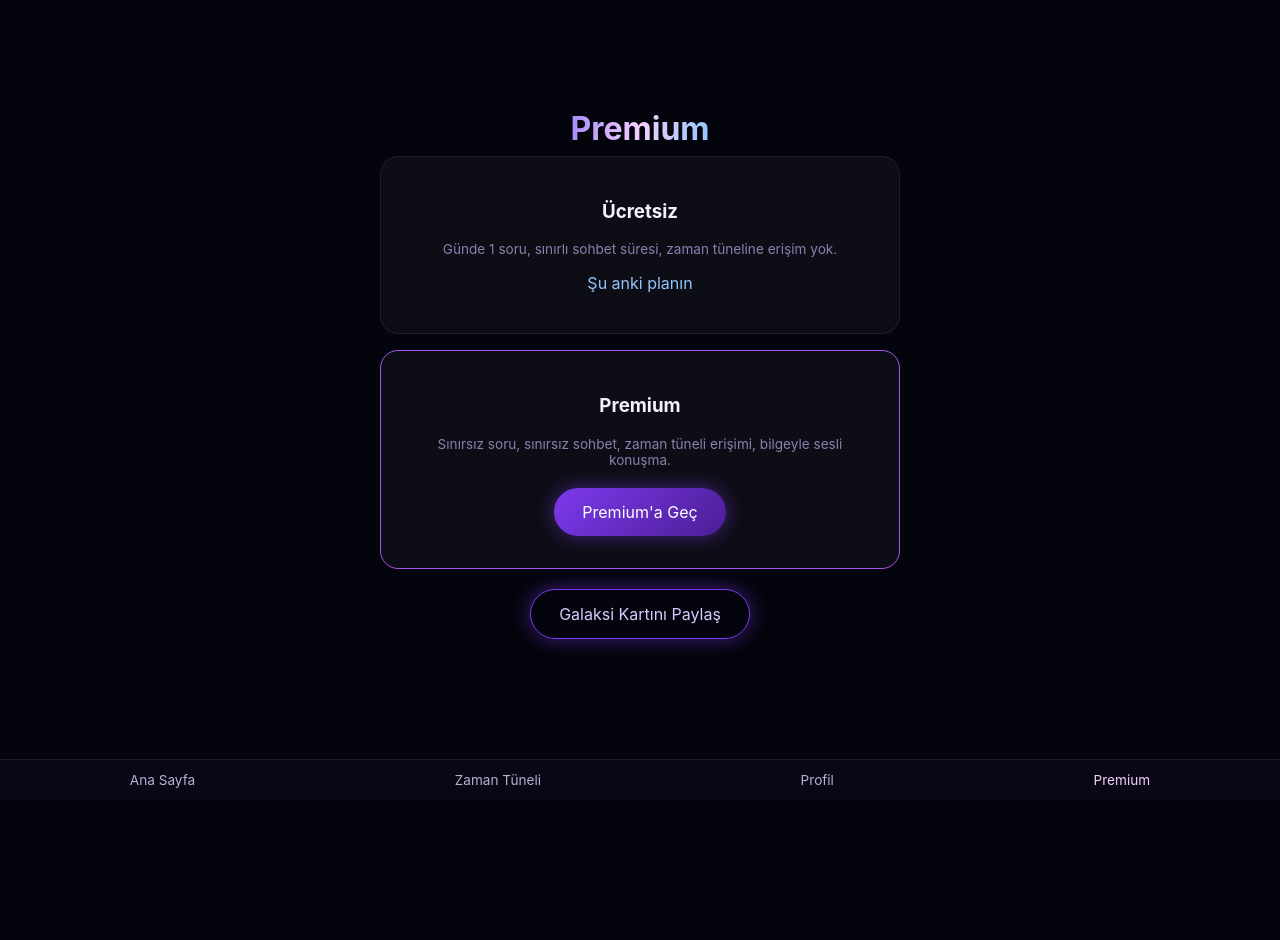
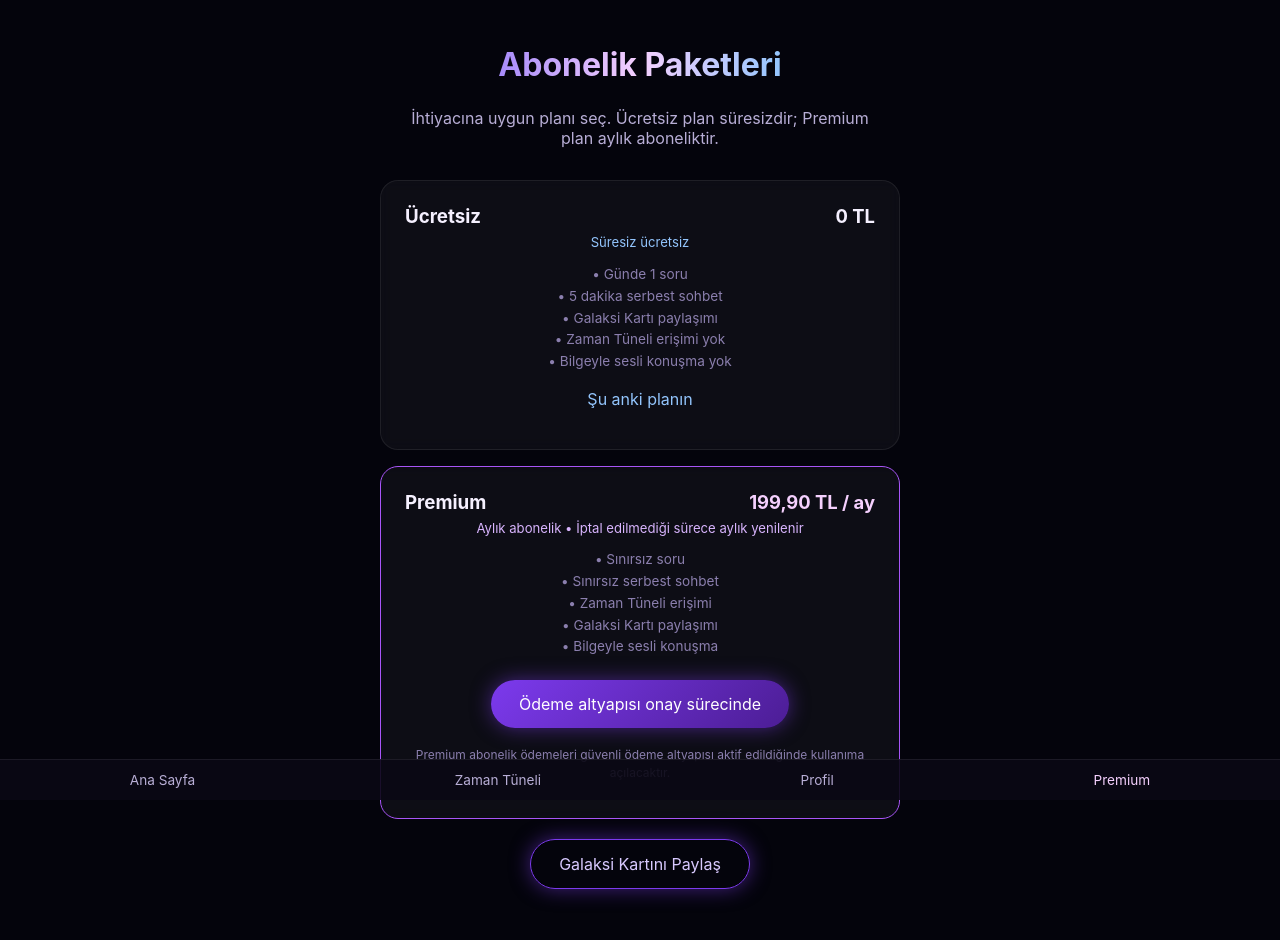
Before and after one commit to saygilicihan4-lgtm/zeka-aynasi, a Next.js app: page /abonelik in a window 1280 px wide. Shown: the top 940 px of the page. Before the commit the page ends 800 px from the top, so only its background shows below. Built offline with nearby package versions, Linux system fonts and the light colour scheme.

Commit message:
Abonelik paketleri ve fiyatları görünür hale getir

```diff
--- a/app/abonelik/page.js
+++ b/app/abonelik/page.js
@@ -15,17 +15,12 @@ export default function AbonelikSayfasi() {
 
 function AbonelikIcerik() {
   const [veri, setVeri] = useState(null);
-  const [islemde, setIslemde] = useState(false);
-  const [hataMesaji, setHataMesaji] = useState("");
   const router = useRouter();
   const parametreler = useSearchParams();
 
   useEffect(() => {
     setVeri(veriOku());
 
-    // iyzico Ödeme Formu'ndan başarılı dönüşle geldiyse premium'u işaretle.
-    // Not: Asıl doğrulama zaten app/api/subscribe/callback/route.js içinde
-    // iyzico sunucusuna sorularak yapılıyor; burada sadece arayüzü güncelliyoruz.
     if (parametreler.get("basarili") === "1") {
       veriGuncelle((mevcut) => ({ ...mevcut, premium: true }));
       setVeri(veriOku());
@@ -33,33 +28,6 @@ function AbonelikIcerik() {
   }, [parametreler]);
 
   if (!veri) return null;
-
-  async function premiumAl() {
-    setIslemde(true);
-    setHataMesaji("");
-    try {
-      const yanit = await fetch("/api/subscribe", {
-        method: "POST",
-        headers: { "Content-Type": "application/json" },
-        body: JSON.stringify({ plan: "premium" }),
-      });
-      const sonuc = await yanit.json();
-
-      if (sonuc.checkoutUrl) {
-        // Kullanıcıyı iyzico'nun güvenli ödeme sayfasına yönlendir
-        window.location.href = sonuc.checkoutUrl;
-        return;
-      }
-
-      if (sonuc.hata) {
-        setHataMesaji(sonuc.hata);
-      }
-    } catch (hata) {
-      setHataMesaji("Bağlantı sırasında bir sorun oluştu.");
-    } finally {
-      setIslemde(false);
-    }
-  }
 
   function galaksiKartiIndir() {
     const kartMetni = `${veri.galaksiAdi || "Adsız Galaksi"} — ${veri.istatistik.toplamCevap} cevap — ${new Date().toLocaleDateString()}`;
@@ -74,31 +42,56 @@ function AbonelikIcerik() {
   return (
     <div className="merkez" style={{ paddingBottom: 90 }}>
       <YildizAlani kozmikMevsim="yaz" />
-      <h1 className="baslik">Premium</h1>
+      <h1 className="baslik">Abonelik Paketleri</h1>
+      <p className="alt-baslik">
+        İhtiyacına uygun planı seç. Ücretsiz plan süresizdir; Premium plan aylık aboneliktir.
+      </p>
 
       <div className="kart" style={{ marginBottom: 16 }}>
-        <h3>{PLANLAR.ucretsiz.isim}</h3>
-        <p style={{ fontSize: "0.85rem", color: "#8b7fae" }}>
-          Günde 1 soru, sınırlı sohbet süresi, zaman tüneline erişim yok.
+        <div style={{ display: "flex", justifyContent: "space-between", gap: 12, alignItems: "baseline" }}>
+          <h3 style={{ margin: 0 }}>{PLANLAR.ucretsiz.isim}</h3>
+          <strong style={{ fontSize: "1.15rem" }}>{PLANLAR.ucretsiz.fiyatMetni}</strong>
+        </div>
+        <p style={{ fontSize: "0.82rem", color: "#93c5fd", marginTop: 6 }}>
+          {PLANLAR.ucretsiz.faturalama}
+        </p>
+        <p style={{ fontSize: "0.85rem", color: "#8b7fae", lineHeight: 1.6 }}>
+          • Günde 1 soru<br />
+          • 5 dakika serbest sohbet<br />
+          • Galaksi Kartı paylaşımı<br />
+          • Zaman Tüneli erişimi yok<br />
+          • Bilgeyle sesli konuşma yok
         </p>
         {!veri.premium && <p style={{ color: "#93c5fd" }}>Şu anki planın</p>}
       </div>
 
       <div className="kart" style={{ border: "1px solid #a855f7" }}>
-        <h3>{PLANLAR.premium.isim}</h3>
-        <p style={{ fontSize: "0.85rem", color: "#8b7fae", marginBottom: 12 }}>
-          Sınırsız soru, sınırsız sohbet, zaman tüneli erişimi, bilgeyle sesli konuşma.
+        <div style={{ display: "flex", justifyContent: "space-between", gap: 12, alignItems: "baseline" }}>
+          <h3 style={{ margin: 0 }}>{PLANLAR.premium.isim}</h3>
+          <strong style={{ fontSize: "1.15rem", color: "#f5d0fe" }}>{PLANLAR.premium.fiyatMetni}</strong>
+        </div>
+        <p style={{ fontSize: "0.82rem", color: "#d8b4fe", marginTop: 6 }}>
+          {PLANLAR.premium.faturalama} • İptal edilmediği sürece aylık yenilenir
         </p>
+        <p style={{ fontSize: "0.85rem", color: "#8b7fae", lineHeight: 1.6, marginBottom: 14 }}>
+          • Sınırsız soru<br />
+          • Sınırsız serbest sohbet<br />
+          • Zaman Tüneli erişimi<br />
+          • Galaksi Kartı paylaşımı<br />
+          • Bilgeyle sesli konuşma
+        </p>
+
         {veri.premium ? (
           <p style={{ color: "#f5d0fe" }}>Bu plana sahipsin</p>
         ) : (
-          <button className="buton" onClick={premiumAl} disabled={islemde}>
-            {islemde ? "Yönlendiriliyor..." : "Premium'a Geç"}
+          <button className="buton" disabled>
+            Ödeme altyapısı onay sürecinde
           </button>
         )}
-        {hataMesaji && (
-          <p style={{ color: "#fca5a5", fontSize: "0.8rem", marginTop: 10 }}>{hataMesaji}</p>
-        )}
+
+        <p style={{ fontSize: "0.75rem", color: "#8b7fae", marginTop: 10, lineHeight: 1.5 }}>
+          Premium abonelik ödemeleri güvenli ödeme altyapısı aktif edildiğinde kullanıma açılacaktır.
+        </p>
       </div>
 
       <button className="buton buton-ikincil" style={{ marginTop: 20 }} onClick={galaksiKartiIndir}>
```
